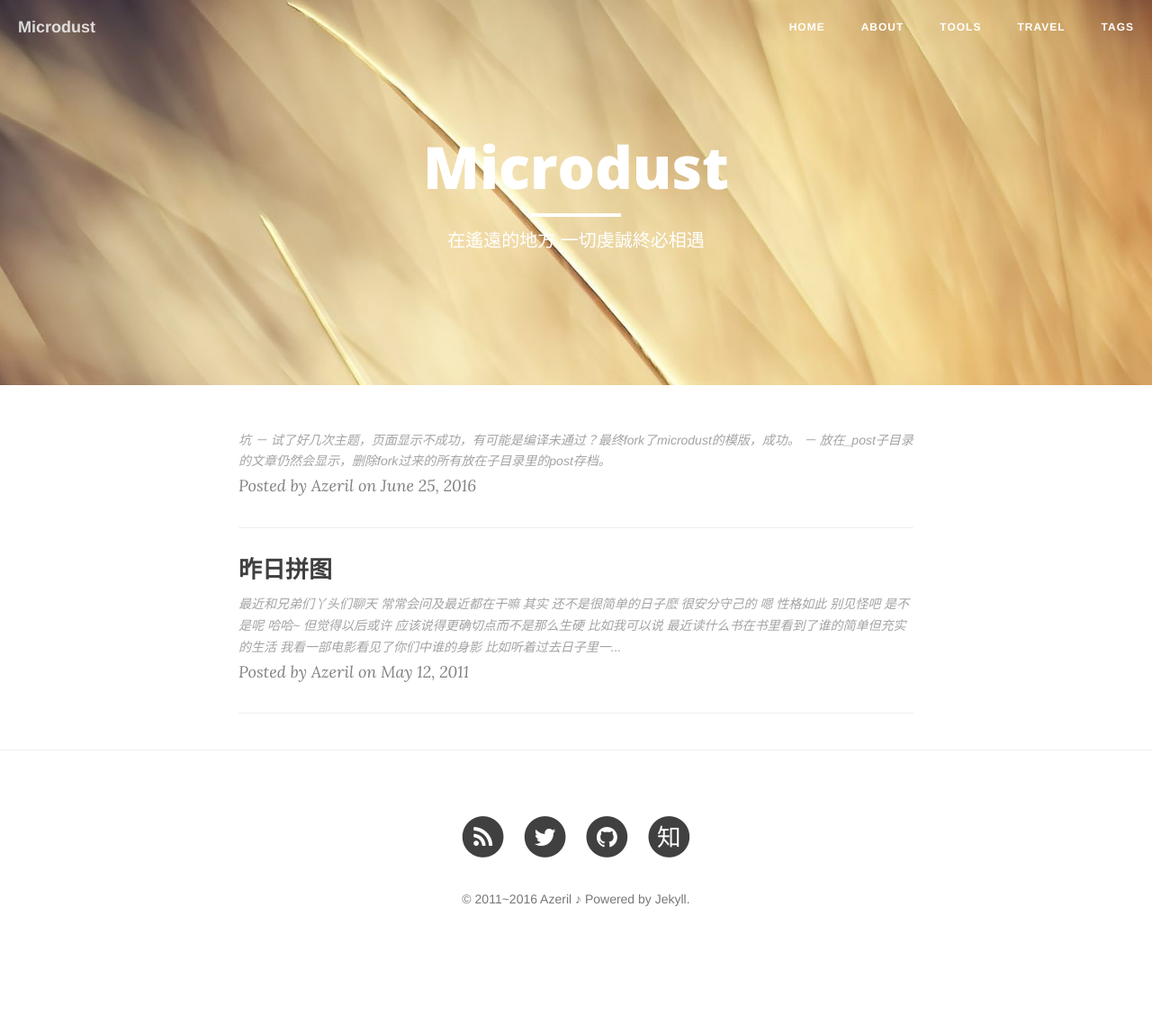
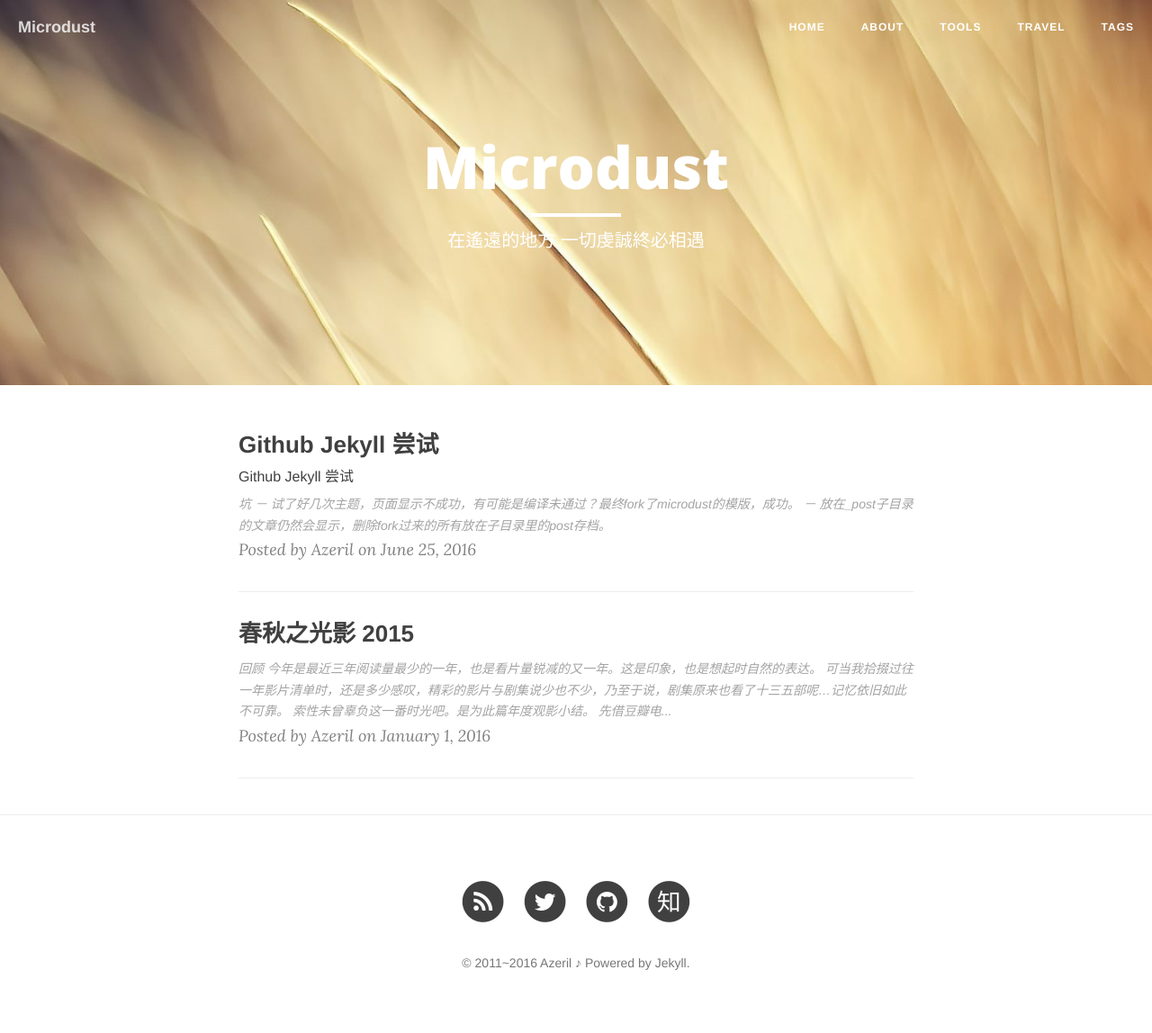
Before and after one commit to KevinBean/KevinBean.github.io.old, a Jekyll site: the page built from index.html, in a window 1280 px wide. Shown: the whole page at 90% size. Built offline with Jekyll 4.4.1, drawn with Linux system fonts in a browser that asks for light colours; nearby versions of some CDN libraries; the list of posts is cut into pages by our own code; before the commit the page ends 1077 px from its top, so only the background shows below that; some of the changed lines change nothing that is shown.

```diff
--- a/_posts/2011-05-12-Yesterday-Jigsaw.md
+++ /dev/null
@@ -1,37 +0,0 @@
----
-layout: post
-title: 昨日拼图
-categories: [blog ]
-tags: [life, ]
-description: 现在 我想说一点未曾谈起的 那属于昨日生活的拼图缺失的一块 我现在也告诉你 慢慢告诉你
----
-
-
-最近和兄弟们丫头们聊天 常常会问及最近都在干嘛 其实 还不是很简单的日子麽
-很安分守己的 嗯 性格如此 别见怪吧 是不是呢 哈哈~ 但觉得以后或许
-应该说得更确切点而不是那么生硬 比如我可以说
-最近读什么书在书里看到了谁的简单但充实的生活 我看一部电影看见了你们中谁的身影
-比如听着过去日子里一直躲到耳朵里很少现身的歌曲 我听到了那些我们在一起时 怎样的回忆
-
-现在 我想说一点未曾谈起的 那属于昨日生活的拼图缺失的一块 我现在也告诉你 慢慢告诉你
-因为我希望我们彼此是懂得彼此的 哪怕需要再加一个虎头虎脑的尾巴 总有一天 是的 总有一天
-
-距离上个星期的尾巴 已经又爬过了四天。雨天阴天晴天 悠然流转 不知所措的总是天底下来不及
-适应这个紊乱世界同样紊乱的季节 隐没在细碎的时刻里 只为了稍许喘息 不去问自己是在意还是
-逃离 口里的鬼天气 心中的冷酷现实 脑海中日渐消褪掉颜色的梦 一直下去 不会更快乐
-也不会更伤感 是吗？如果不去想 如果切断和周围的联系 但是 当属于自己的坐标没有了自己
-又藏身在哪？而我 虽然我依然没有找到 但 我在寻找
-
-之所以特意提到上个星期 如同漫长的一条路 总需要有点路标显示一下距离感 才好说 哦 那就是又走了一段了 在上个礼拜日以前的日子 属于这个学期的日子 七十余个中午和傍晚的日子 都在小餐馆里打小工 有时和听话的盘子一起跑 有时也和外卖一起乘着时常变化但破旧不变的电瓶车 在横竖分明的短短小道上慢悠悠地回往 有时也有与各位门卫大叔的周旋 当然 不能少了和餐馆里面由陌生到熟识的人们相处中愉快和偶有的观念的摩擦 一段充实的时光
-
-几乎是这个学期课程尚未铺展开来 就开始干起来的——没经过俺妈的同意 到现在也还没谈及 当时只是觉得 觉得需要一点改变 不同于从前或者 希望置身在一个不同的环境 感受一份别样的生活——那高中结束后未尽的一段充满期待的暑假 于是就成了小餐馆的一员 也成了那个小集体的一份子
-有一点归属感真的很好 遇到好几个和我同龄的家伙 尽管似乎从过去开始就显出很不同的轨迹 但是他们单纯 反倒更能显出些快乐 空闲时时常开玩笑各自简略地聊点生活 久了 也是一幅生动的白描画像 即使我们的生活 一旦脱离了小餐馆 终究又是两不相干蛮开心的倒是 常常能吃到菜单中没有的各种胡乱搭配的独特炒饭烩饭 因为总是可以让做菜的那个家伙给我折腾放食材 欧耶~ 就是有时做得蛮晚 害我往往是吃完了来不及抹嘴巴就得快闪着到教室上课 有那么几次还迟到了 真不符合我的风格——尽量能踏着铃声进教室
-
-而餐馆叔叔阿姨们 有些来自遥远的好几年不曾回去过年的地方 也渐渐习惯了扎根在这里 然后想到自己 如果当初跑得再远一点 会有多想念呢 遥远的铁轨 于我终究是添了随时出发的生活浪漫的延伸 尽管一直到现在 我也依然如同《旅行，旅行去》里那位老伯 不曾迈出脚步 乃至打点行装都还早着——我兵荒马乱的书桌~
-
-扯远了 再扯回来 那是一段忙碌算是关键词 周末时候常是因为干得久而显了疲倦 可思绪反倒敏锐了些——这正是我所想要的 有些规律 又不是太拘束自己 当然 有时也是“宁愿不自由 便是自由了” 于是 生活常常是 时间差不多了就从盘子堆闪人置身阅览室的人堆里 乱翻书可惜人真塞得多了些 少了些安宁 大一时多好啊 偌大的阅览室 几百号座位 平日也就五六个人散落在各个角落 在书页窸窸窣窣的翻动声里各自安然 不过有时也只能适应吧 毕竟是去看书的 不是去抱怨的 尤其在后头一段时间还有个丫头一起 虽然人傻点吧
-
-另外 生活也按照既定计划延伸到了网络 记得今年年初我对阿吹说 今年是我的互联网元年 能拥有几个网友也好 网络同样真实 同样在传递温度 或冷火暖  哪怕很多人因为模糊掉了本该保持的基本距离
-  ——一种对自己和他人的尊重 而受伤 那不好 此处彼此 不改的 是真诚 不是 无所顾忌
-
-好了 毕竟又是一天 明天又是属于我周末的开始——周五一直都没课 而之前因为干活将假日都分割得支离破碎 而如今 我总算可以对着小小假期大快朵颐 我会更加珍惜
--- /dev/null
+++ b/_posts/2016-01-01-Films-Review.md
@@ -0,0 +1,312 @@
+---
+layout: post
+title: 春秋之光影 2015
+categories: [blog ]
+tags: [Film, ]
+description:  我的年度最佳影片集
+---
+
+## 回顾
+
+今年是最近三年阅读量最少的一年，也是看片量锐减的又一年。这是印象，也是想起时自然的表达。
+
+可当我拾掇过往一年影片清单时，还是多少感叹，精彩的影片与剧集说少也不少，乃至于说，剧集原来也看了十三五部呢...记忆依旧如此不可靠。
+
+索性未曾辜负这一番时光吧。是为此篇年度观影小结。
+
+先借豆瓣电影的数据来铺陈一下。
+
+106 部电影。相比去年腰斩...大有今年股市走势般颠沛流离无所依凭之感。
+
+![](http://dreamofbook.qiniudn.com/DoubanFilm2015Number.jpg)
+
+![](http://dreamofbook.qiniudn.com/DoubanFilm2015MonthReview.jpg)
+
+倾向依旧如往年，地区来看，美国为主，日韩紧随其后；风格来说，剧情片以及科幻片还是我最为关注的。
+
+![](http://dreamofbook.qiniudn.com/DoubanFilm2015Country.jpg)
+
+![](http://dreamofbook.qiniudn.com/DoubanFilm2015Type.jpg)
+
+比较私人的两个小片段。
+
+![](http://dreamofbook.qiniudn.com/DoubanFilm2015Night.jpg)
+
+![](http://dreamofbook.qiniudn.com/DoubanFilm2015Day.jpg)
+
+然后再来一个图墙~
+
+![](http://dreamofbook.qiniudn.com/DoubanFilm2015List.jpg)
+
+
+# 年度最佳影片榜单
+
+接下来就是年度推荐榜单啦。
+
+15 年阅片量虽少，佳片倒还是为数不少，到后边也多有割舍。《魔戒》三部曲今天看完，但因为太过经典，就不列进去了。院线片一如既往地没怎么看，懒得凑热闹，清单里多半还是旧片为主了。
+
+整体看，太过没有章法，新一年继续时还得稍稍规划一下。
+
+头脑不清不楚地分了几个大类，分别选取了最佳及入围，后者基本控制在两部(又强迫症了...)。
+
+
+## 未来之光
+
+年度最佳科幻：《[明日边缘](http://movie.douban.com/subject/4746257/)》
+
+科幻、动作片 道格·里曼 导演 汤姆·克鲁斯 主演
+
+> 从时间定格点不断重生 战胜敌手 突围今天抵达明日。在游戏存档式的剧情中 乾淨利落地将故事推进 加上融入了机甲对战 搭档协同 衝击强力征服者的bug 更具现代感与未来感。遗憾不是在影院一看。其实 当初也是差点看上 泪目 残念...
+
+![](http://dreamofbook.qiniudn.com/FilmEdgeofTomorrowTogether.jpg)
+
+入围佳作：
+
+* 《[疯狂的麦克斯4：狂暴之路](http://movie.douban.com/subject/3592854/)》
+
+科幻、动作片 乔治·米勒 导演
+
+> 末日世界 丛林法则 蒸汽朋克 女性觉醒 飞车追逐 数不清的飞跃碰撞爆炸与奔驰 但这依然没有掩盖掉对于人物鲜明个性的塑造 粗暴但精彩的追逐战之外 还有各种狂欢式的演绎 粗看神经质 但其实也颇有味道 类似挂在车队前头的吉他手 帅到没有朋友⋯
+
+* 《[X战警：逆转未来](http://movie.douban.com/subject/10485647/)》
+
+科幻、动作片 布莱恩·辛格 导演
+
+> 衔接起X-Man 系列三部曲 前传与副本 在时空穿越 遍历艰难之中 把抉择 和解与悲喜尽数一展 真心不易。堪为全系列的压轴之作 副本拍烂看了也认了。暖当年倒是看了院线片 我不小心错过的确遗憾。
+
+* 《[钢铁苍穹](http://movie.douban.com/subject/3103186/)》
+
+科幻、喜剧片 季莫·沃伦索拉 导演
+
+> 作为一个科幻迷 看这部狂热的科幻影迷依靠众筹众人之力而得以达成的长片 一如看《功之怒》时一样 满满地感动。剧情也好 特效也好 都有模有样 虽然设定硬伤（bug）太大 但细节 幽默和会心之处 都算满分 衝突的製造与结局的景象亦颇有深意 诚意满满。续集加油
+
+## 浮世绘
+
+年度最佳剧情：《[成为约翰·马尔科维奇](http://movie.douban.com/subject/1292279/)》
+
+剧情片 斯派克·琼斯 导演 查理·考夫曼 编剧
+
+> 剧情异常牛逼。想象一下 如果我们成为别人 透过另一双眼睛看世界 亲历人生...神奇又诡异的故事。木偶也有可怕的一面吧...关键是 那个隐秘在背后的 操控者...
+
+![](http://dreamofbook.qiniudn.com/FilmBeingJohnMalkovichMask.jpg)
+
+入围佳作：
+
+* 《[登堂入室](http://movie.douban.com/subject/6537486/)》
+
+剧情、悬疑片 弗朗索瓦·欧容 导演
+
+> 隐秘的窥视者们 悄然合谋 以文字为媒 将视线 将那欲望的投射一点点交织在亦真亦假的故事中 其中的情欲与裂痕 都是生动而敏感的 因生动而有美感 因敏感而易碎。不过还有潜藏的东西 一切终究是人与人的联结 有狡黠也有温柔 关键是联结。
+
+* 《[消失的爱人](http://movie.douban.com/subject/21318488/)》
+
+悬疑、惊悚片 大卫·芬奇 导演
+
+> 嘴上的真相抵不过内心深处的谣言翻滚。倘若费劲心机都是为了彼此控制 但哪怕这种平衡状态达到了 也不过是婚姻岌岌可危的开始。相爱相杀 相恨相守。人心 说不清道不明 局中人局外人皆然。
+
+
+## 人物志
+
+年度最佳人物塑造：《[霸王别姬](http://movie.douban.com/subject/1291546/)》
+
+剧情片 陈凯歌 导演 芦苇/李碧华 编剧 张国荣/张丰毅/巩俐/葛优 主演
+
+> 「我本是男儿郎 又不是女娇娥」「虞姬是真虞姬 霸王是假霸王」「说好的一辈子...」「...是咱们自个儿一步一步 一步步走到这个田地来的 报应」十一年后 重临舞台 一曲唱罢 那方绝世容颜 定格了岁月 真是引人讚歎。「蝶衣 你可真是不疯魔不成活呀。」别说 还真是。
+
+![](http://dreamofbook.qiniudn.com/FilmFarewellMyConcubinePlay.jpg)
+
+入围佳作：
+
+* 《[世界上最伟大的父亲](http://movie.douban.com/subject/3160978/)》
+
+剧情片 博卡·格德斯维特 导演 罗宾·威廉姆斯 主演
+
+> 「我曾经以为生命中最糟糕的事 就是孤独终老。但并非如此。最糟糕的是与那些让你孤独的人一起终老。」当虚空 伪善还有逐利的人们开始装点一场盛大的死亡纪念 他选择了亲手毁掉唾手可得的荣耀 率真地面对生活的真实与无奈。
+
+* 《[辩护人](http://movie.douban.com/subject/21937445/)》
+
+剧情片 杨宇硕 导演
+
+> 在鸡蛋与石头的抗争之下 吃亏受伤步履艰难是常态 尤其当这块石头是那个所谓的国家机器 纵容滋养出来的罪恶与疯狂 被光辉法律所掩盖的黑暗。因此 不计得失的勇敢让人敬佩也让人心酸 为了儿女能生活在更好的世界 容不起太多等待。同样让人动容的是 正义一直 伴随我们 照亮人心。
+
+## 青春之歌
+
+年度最佳青春故事：《[伴我同行](http://movie.douban.com/subject/1292925/)》
+
+剧情片 罗伯·莱纳 导演
+
+> 「我后来再也没有交到像十二岁时那帮人一样好的朋友 也许每个人都是如此吧？」 岁月悠悠 时光不曾再现 我们是彼此的朋友 是秘密的共享者和守护者 带著满身的缺点与赤诚的情谊 一路同行 世界偌大 知心能几 有缘再聚。斯蒂芬·金小说改编。
+
+![](http://dreamofbook.qiniudn.com/FilmStandbyMeFriends.jpg)
+
+入围佳作：
+
+* 《[横道世之介](http://movie.douban.com/subject/10484041/)》
+
+剧情、爱情片 冲田修一 导演
+
+> 「 当我死的时候 大家会为我而哭吗？大家会记起我吗？──我想…当忆起你时 大家都会笑起来吧──为什麽？──我不知道 总觉得是这样」开朗坦荡的世之介 纯真甜美的祥子 一段恋情 一些友情 还有青春往事 大概因为有世之介的关系 回忆裡也未曾嗅到一丝苦涩与悲伤。真是一个让人觉得异常舒服的人。
+
+## 同一屋檐下
+
+年度最佳家庭片：《[东京物语](http://movie.douban.com/subject/1291568/)》
+
+剧情、家庭片 小津安二郎 导演
+
+> 1、「东京真大呀」——「是啊 要是不留神走错了路 还一辈子找不著呢。」东京很小 很近 京东真大 真远啊。 2、「这世界真令人灰心。」——「是啊 不如意的事太多了。」 3、在城市与乡村之间 有一条巨大鸿沟 吞噬了记忆 混乱了时间 淡漠了感情。4、忙碌 忙碌 有没有终点呢？ 5、父母之恩情 易忘而难还。
+
+![](http://dreamofbook.qiniudn.com/FilmTokyoStoryGaze.jpg)
+
+入围佳作：
+
+* 《[冬冬的假期](http://movie.douban.com/subject/1299103/)》
+
+剧情、家庭片 侯孝贤 导演 朱天文 编剧
+
+> 蓝天碧水 树荫蝉鸣 嬉戏闹腾 流汗流泪的夏日 混合出一种独特又并不让人陌生童年滋味。直透过平常事而出的寻常心 反倒成了鲜明的风格 足以将弥散的记忆 引到自己的心头。朱天文原著改编 杨德昌客串 侯孝贤导演。
+
+
+* 《[少年斯派维的奇异旅行](http://movie.douban.com/subject/6985803/)》
+
+冒险、剧情片 让-皮埃尔·热内 导演
+
+> 「水滴的特别之处在于 它们总能找到阻力最小的道路 对人类来说 情况刚好完全相反。」小小少年穿越千里 在一个颁奖致辞中吐露心中对失去小弟的自责与对于家人的爱意。或许是 隔著些许距离 人才能更为靠近。我知道 爱是这样古怪的东西。那些人也古怪 但无疑是彼此相爱著的 一家子人。
+
+## 恋爱物语
+
+![](http://dreamofbook.qiniudn.com/FilmOurTimesGaze.jpg)
+
+年度最佳爱情片：《[我的少女时代](http://movie.douban.com/subject/26366465/)》
+
+剧情片 陈玉珊 导演
+
+> 最初后知后觉听了 Hebe 的歌 为了这首歌而看起这部电影。故事一如既往的不出意料 纯真而热血 在成长中受挫失落 在冲突里感受彼此 不知不觉后知后觉中一起 相恋 陪伴 与成长。谁知道这个世界 有多少真心呢 有多少失而复得 多少圆满结局。或许总有遗憾 也多少总有「好久不见」
+
+
+入围佳作：
+
+* 《[最完美的离婚 2014 特别篇](http://movie.douban.com/subject/25790749/)》
+
+喜剧、爱情 SP 并木道子 导演  瑛太 / 尾野真千子 / 真木阳子 主演
+
+> 「恋爱总有一天会变成生活 生活会变成喜悦。」倘若彼此在一起而不那麽合拍 性格不合 脾气不合 观点不合 但是却真的是喜欢 总会有相处融洽的一天的。光生真的温柔了很多 结夏也细腻起来 哪怕他们还在寻找答案。要有耐心 相信 这与其说是爱的力量 不如说是对彼此真心的成全。
+
+* 《[我家买了动物园](http://movie.douban.com/subject/3578925/)》
+
+剧情片 卡梅伦·克罗 导演 马特·达蒙 主演
+
+> 这里的每一个人都独立 有自己的脾气 自己的原则和满满的情意。如许温暖阳光的故事 哪怕回忆绝非轻松之事。喜欢那些凝神注视的片刻 一如喜欢那番宁静田园。还有 哪怕只是二十秒的勇气 也足够改变许多许多。
+
+## 对决时刻
+
+![](http://dreamofbook.qiniudn.com/FilmMadDetectiveGun.jpg)
+
+年度最佳犯罪类：《[神探](http://movie.douban.com/subject/2027938/)》
+
+惊悚、犯罪片 杜琪峰/韦家辉 导演
+
+> 梦境 精神分裂 多重人格 心魔...诡异又合情理的推理 错综复杂的案情 还有更为难测的人心...最惊心动魄的一幕居然是在黑夜四把枪对射都倒地之后的尾声里发生的 换枪。摄影和音乐都恰如其分。个人的年度最佳警匪片。
+
+入围佳作：
+
+* 《[精英部队2：大敌当前](http://movie.douban.com/subject/4304402/)》
+
+动作片 若泽·帕迪里亚 导演
+
+> 《精英部队》的续集。一部更黑色的《上帝之城》。政治与权力的游戏 体制的稳固坚实 和人的脆弱与无力 在此处呈现得淋漓尽致。正义有其代价 祥和太过遥远 无力感太深太深了 剧情是真精彩 也真霸气。
+
+* 《[枪火](http://movie.douban.com/subject/1300741/)》
+
+剧情、动作片 杜琪峰 导演
+
+> 一部香港电影 有吴镇宇 任达华 黄秋生三位大哥做搭档 堪称豪华了 还有精彩的商场枪战 好玩的踢纸团游戏 还有扑朔迷离的剧情和翻转 以及江湖情义 一路牵扯下来 结局还圆满 真是不沉重够漂亮的故事了。19届金像奖最佳导演 实至名归。
+
+* 《[谍影重重 3](http://movie.douban.com/subject/1578507/)》
+
+悬疑片 保罗·格林格拉斯 导演 马特·达蒙 主演
+
+> 前两部中的幕后黑手总算一锅端 大快所有人心。一再浮现的记忆 终于渐趋完整 街道追逐的那一场惊心动魄 正义虽然时而沉默 但也悄悄驻于人心 这是重重黑幕之下多多少少的温暖。精緻的续篇。大讚电影海报 初见真是为那种灵动和箭在弦上的气氛惊叹。
+
+## 动画长片
+
+![](http://dreamofbook.qiniudn.com/FilmShaunTheSleepFamily.jpg)
+
+年度最佳动画：《[小羊肖恩](http://movie.douban.com/subject/24397586/)》
+
+动画、喜剧片 马克·伯顿 / 理查德·斯塔扎克 导演&编剧
+
+> 一个人一条狗一只羊和一群羊的故事 在城市的历险 在乡村的悠游。日子一天一天的都平淡。但总有一天 我们会为此欢呼 因为 我们始终拥有彼此的友谊与陪伴 在生命的无数时刻 一同共度 一路陪伴 哪怕厌倦生活 也不曾厌倦过彼此。
+
+入围佳作：
+
+* 《[超能陆战队](http://movie.douban.com/subject/11026735/)》
+
+动画、科幻片 唐·霍尔 / 克里斯·威廉姆斯 导演
+
+> 最轻盈温柔的拥抱 来自一份最美好的礼物 兄弟情义
+
+* 《[河童之夏](http://movie.douban.com/subject/2982823/)》
+
+动画片 原惠一 导演
+
+> 河童 很丑很可爱 很萌很卖乖。故事有点...治（致）愈（郁）系不过 再怎么说 也是一部夏天看觉得温暖也不会烦躁到心里去的动画 就像经过了躁动的炎热太阳 午后的热风和一场雨后的傍晚 听得起伏的蛙声与蝉鸣 看池塘一点点为夕阳点染成金色 迎着几番凉风时的感动。
+
+## 动画剧集
+
+年度最佳动画剧集：《[怪物 Monster](http://movie.douban.com/subject/1427980/)》
+
+动画、悬疑、剧情类剧集 小岛正幸 导演 浦泽直树 原作
+
+> 浦泽大神的神作。在正义与邪恶之间 有无数条路 人们穿行其间。每个人都命运都相互牵连 从往日到昨天到此刻 直到死亡作为终点。幽魂一般闪现的人 在白日为梦魇所惊吓的人 黑暗中潜行的人 为怪物吞噬的人 没有名字的人...记住自己的名字 就不会找不到自己。
+
+![](http://dreamofbook.qiniudn.com/FilmMonsterMind.jpg)
+
+入围佳作：
+
+* 《[小羊肖恩 第一季](http://movie.douban.com/subject/2056693/)》
+
+动画、喜剧类剧集 Christopher Sadler 导演
+
+> 黑脸小羊肖恩与它的伙伴的故事 在这一样一群把玩当成生活 把重重好奇心拿来乱来 鬼点子不断的小家伙面前 农场主默默中了太多枪…不过实在是太好玩 笑场不断 乐趣多多 咩~[歪嘴露牙]
+
+* 《[花田少年史](http://movie.douban.com/subject/2295986/)》
+
+动画 喜剧类剧集 小岛正幸 导演
+
+> 一个孩子的坏 很容易看出来 而他的好 却需要一点点去发掘 用耐心与诚意去打动 去塑形。你看 他打架 骂娘 捉弄人 欺负小伙伴 他说了那麽多蠢话 干了那麽多蠢事 但终究是善良的 对幽灵们的请求 也心烦 但心软地接受 哪怕给自己带来莫大的麻烦 对喜欢的人 就拼尽全力去满足她的愿望。一路折腾一路成长。
+
+## 电视剧集
+
+![](http://dreamofbook.qiniudn.com/FilmLongVacationSmile.jpg)
+
+年度最佳电视剧集：《[悠长假期](http://movie.douban.com/subject/1436674/)》
+
+喜剧、剧情类剧集 永山耕三 / 铃木雅之 / 臼井裕词 导演 木村拓哉/山口智子/松隆子/广末凉子 主演
+
+> 我大概记得 到了第十集的时候 才喜欢上山口智子的叶山南 大概 我们喜欢的人 也是这样 有人慢热 有人慢爱 需要时间来舒展自己 都在寻找自己的节奏 都在踱步与驻足之中 喜欢一个人 了解一个人 爱上一个人。
+
+
+入围佳作：
+
+* 《[最完美的离婚](http://movie.douban.com/subject/20416430/)》
+
+喜剧、爱情类剧集 导演: 宫本理江子 / 並木道子 导演 瑛太 / 尾野真千子 / 真木阳子 主演
+
+> 琐碎的平淡 狂躁的波澜 无法和解的彼时 思念起伏的此刻 其实啊 都是一些真心却又笨拙得不知如何表达的人 不完美 没关系 无法将平凡生活过成理想的模样 也没关系。也许得走远了才知道 珍惜所有来之不易的感情 本身就是珍贵的。「有些人说不清哪裡好 但就是谁都替代不了。」
+
+* 《[约翰·亚当斯](http://movie.douban.com/subject/2131678/)》
+
+历史类剧集 Tom Hooper 导演
+
+> 一段不施粉黛的美国史 一个生逢其时的英雄的故事。亚当斯先生爱情与友谊 都引人欣羡。对于美国独立前后的故事刻画得很具有真实感 很棒的历史剧
+
+* 《[倒数第二次恋爱](http://movie.douban.com/subject/6989744/)》
+
+剧情、喜剧类剧集 宫本理江子 / 谷村政樹 / 並木道子 导演 小泉今日子 主演
+
+> 一群中年人的爱情故事。「如果未来爱上某个人 也别想著那就是最后的爱情 那应该是倒数第二次的恋爱 这样你才能拥有有情调的人生。」当初 第一集看一半想弃 但到底莫名其妙坚持下来 一集比一集精彩。几对加起来年纪有六七十的恋人的爱情 到剧终也还不明朗 但却足够动人了 活著真好 请微笑吧 请快乐啊
+
+
+## 相关
+
+* [春秋之光影 2013](http://www.douban.com/note/306957038/)
```
Also changed, not shown: _posts/2016-06-25-hello-new-world.md (+2 -2 lines), 1 other file.
